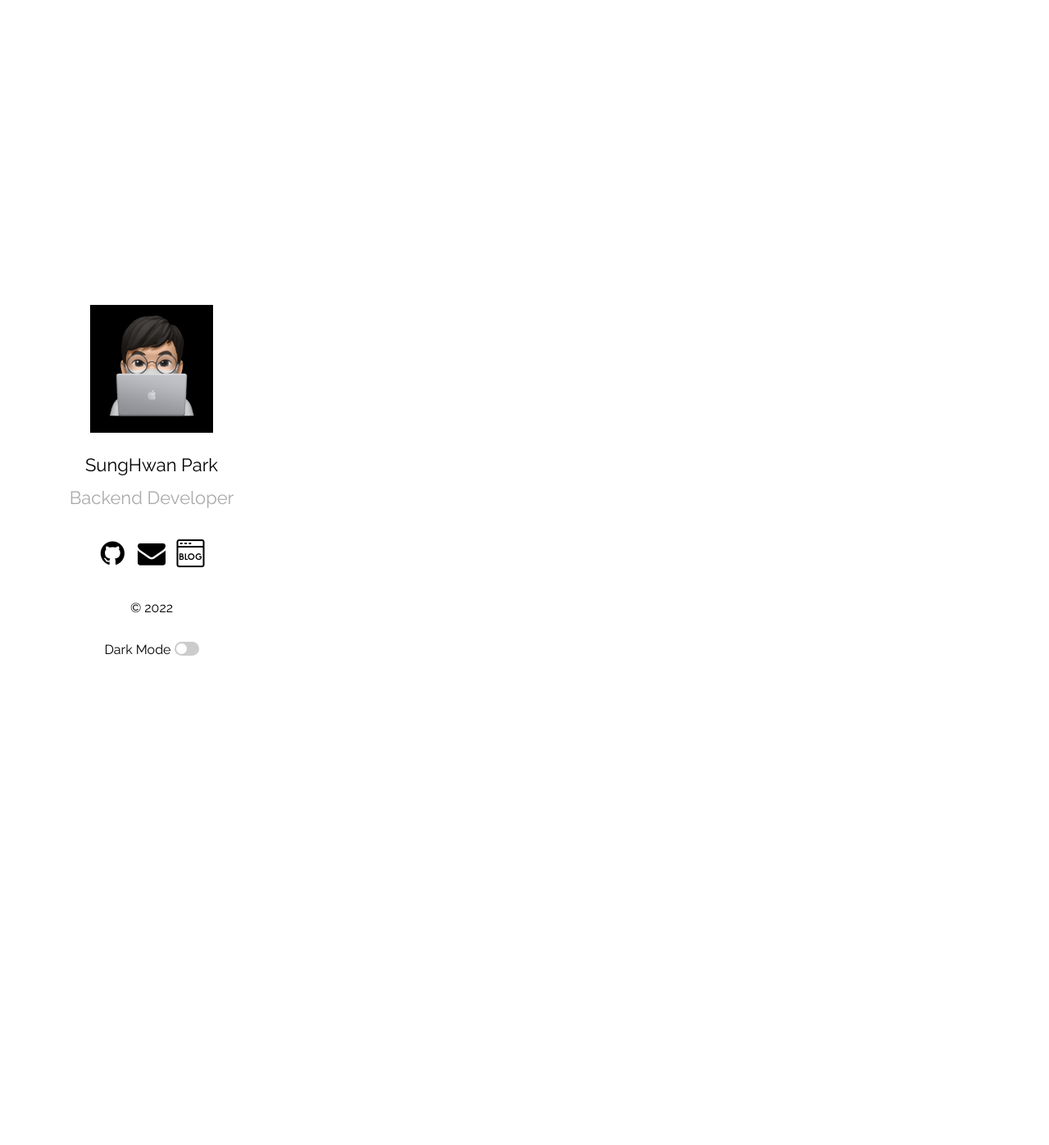
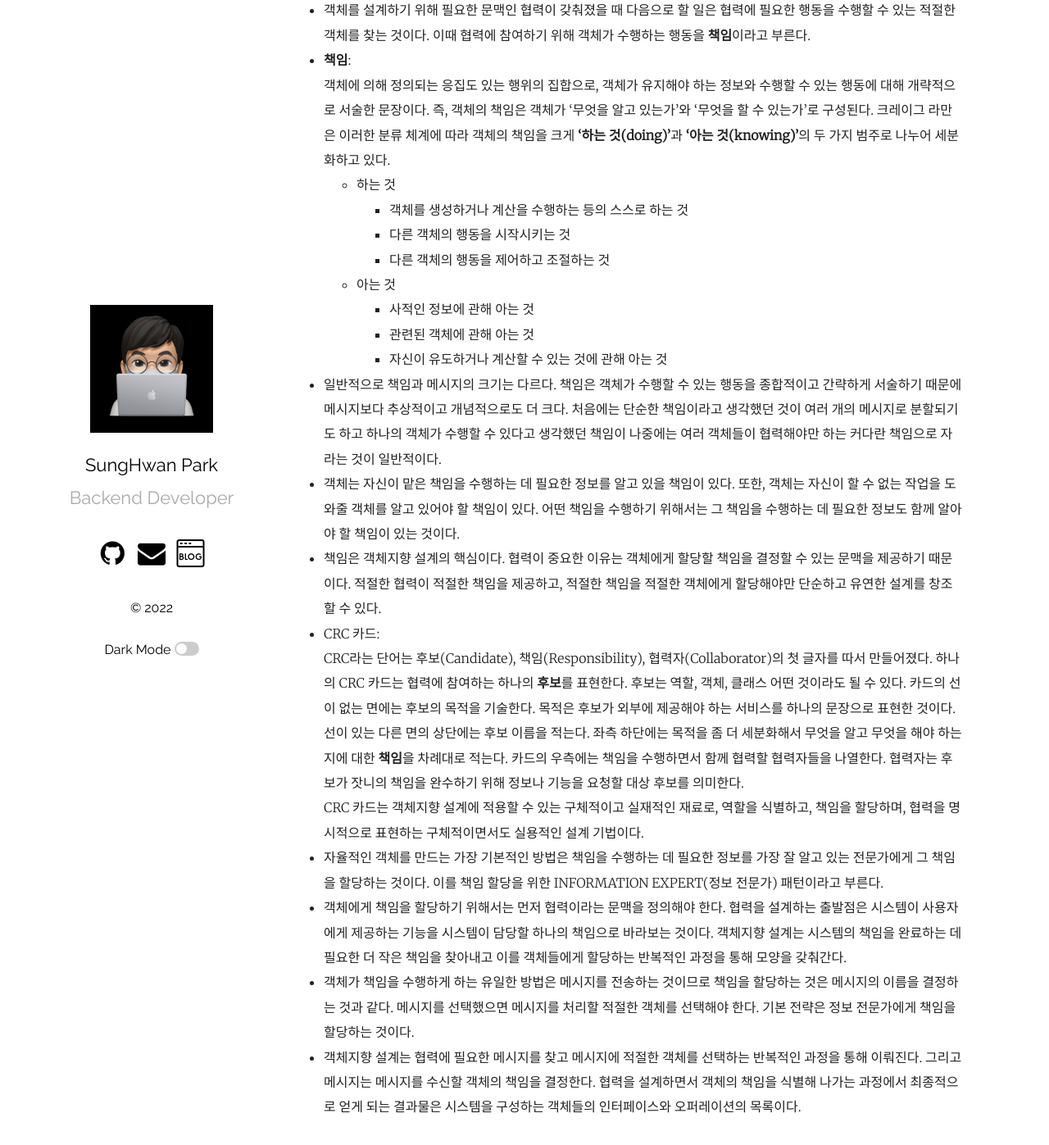
Before and after one commit to mrpark219/TIL, a Jekyll site: the page built from _posts/2022-08-01-8월TIL.markdown, in a window 1280 px wide and 1400 px high, scrolled down 13242 px. Shown: the top 1397 px of the window at 82% size. Built offline with Jekyll 4.4.1, drawn with Linux system fonts in a browser that asks for light colours; comment, search, counter and statistics services are not loaded; some of the changed text lies outside the part shown.

Commit message:
feat: 2022-08-14 TIL 추가

```diff
--- a/_posts/2022-08-01-8월TIL.markdown
+++ b/_posts/2022-08-01-8월TIL.markdown
@@ -302,3 +302,33 @@ categories: 202208 TIL
 -   객체의 행동을 결정하는 것이 협력이라면 객체의 상태를 결정하는 것은 행동이다. 객체의 상태는 그 객체가 행동을 수행하는 데 필요한 정보가 무엇인지로 결정된다. 객체는 자신의 상태를 스스로 결정하고 관리하는 자율적인 존재이기 때문에 객체가 수행하는 행동에 필요한 상태도 함께 가지고 있어야 한다.
 
 -   상태는 객체가 행동하는 데 필요한 정보에 의해 결정되고 행동은 협력 안에서 객체가 처리할 메시지로 결졍된다. 결과적으로 객체가 참여하는 협력이 객체를 구성하는 행동과 상태를 모두 결정한다. 따라서 협력은 객체를 설계하는 데 필요한 일종의 **문맥(context)**을 제공한다.
+
+---
+
+### 8/14(일)
+
+오브젝트 - 3. 역할, 책임, 협력
+[p.78 ~ p.83]
+
+-   객체를 설계하기 위해 필요한 문맥인 협력이 갖춰졌을 때 다음으로 할 일은 협력에 필요한 행동을 수행할 수 있는 적절한 객체를 찾는 것이다. 이때 협력에 참여하기 위해 객체가 수행하는 행동을 **책임**이라고 부른다.
+-   **책임**:
+    객체에 의해 정의되는 응집도 있는 행위의 집합으로, 객체가 유지해야 하는 정보와 수행할 수 있는 행동에 대해 개략적으로 서술한 문장이다. 즉, 객체의 책임은 객체가 '무엇을 알고 있는가'와 '무엇을 할 수 있는가'로 구성된다. 크레이그 라만은 이러한 분류 체계에 따라 객체의 책임을 크게 **'하는 것(doing)'**과 **'아는 것(knowing)'**의 두 가지 범주로 나누어 세분화하고 있다.
+    -   하는 것
+        -   객체를 생성하거나 계산을 수행하는 등의 스스로 하는 것
+        -   다른 객체의 행동을 시작시키는 것
+        -   다른 객체의 행동을 제어하고 조절하는 것
+    -   아는 것
+        -   사적인 정보에 관해 아는 것
+        -   관련된 객체에 관해 아는 것
+        -   자신이 유도하거나 계산할 수 있는 것에 관해 아는 것
+-   일반적으로 책임과 메시지의 크기는 다르다. 책임은 객체가 수행할 수 있는 행동을 종합적이고 간략하게 서술하기 때문에 메시지보다 추상적이고 개념적으로도 더 크다. 처음에는 단순한 책임이라고 생각했던 것이 여러 개의 메시지로 분할되기도 하고 하나의 객체가 수행할 수 있다고 생각했던 책임이 나중에는 여러 객체들이 협력해야만 하는 커다란 책임으로 자라는 것이 일반적이다.
+-   객체는 자신이 맡은 책임을 수행하는 데 필요한 정보를 알고 있을 책임이 있다. 또한, 객체는 자신이 할 수 없는 작업을 도와줄 객체를 알고 있어야 할 책임이 있다. 어떤 책임을 수행하기 위해서는 그 책임을 수행하는 데 필요한 정보도 함께 알아야 할 책임이 있는 것이다.
+-   책임은 객체지향 설계의 핵심이다. 협력이 중요한 이유는 객체에게 할당할 책임을 결정할 수 있는 문맥을 제공하기 때문이다. 적절한 협력이 적절한 책임을 제공하고, 적절한 책임을 적절한 객체에게 할당해야만 단순하고 유연한 설계를 창조할 수 있다.
+-   CRC 카드:
+    CRC라는 단어는 후보(Candidate), 책임(Responsibility), 협력자(Collaborator)의 첫 글자를 따서 만들어졌다. 하나의 CRC 카드는 협력에 참여하는 하나의 **후보**를 표현한다. 후보는 역할, 객체, 클래스 어떤 것이라도 될 수 있다. 카드의 선이 없는 면에는 후보의 목적을 기술한다. 목적은 후보가 외부에 제공해야 하는 서비스를 하나의 문장으로 표현한 것이다.
+    선이 있는 다른 면의 상단에는 후보 이름을 적는다. 좌측 하단에는 목적을 좀 더 세분화해서 무엇을 알고 무엇을 해야 하는지에 대한 **책임**을 차례대로 적는다. 카드의 우측에는 책임을 수행하면서 함께 협력할 협력자들을 나열한다. 협력자는 후보가 잣니의 책임을 완수하기 위해 정보나 기능을 요청할 대상 후보를 의미한다.
+    CRC 카드는 객체지향 설계에 적용할 수 있는 구체적이고 실재적인 재료로, 역할을 식별하고, 책임을 할당하며, 협력을 명시적으로 표현하는 구체적이면서도 실용적인 설계 기법이다.
+-   자율적인 객체를 만드는 가장 기본적인 방법은 책임을 수행하는 데 필요한 정보를 가장 잘 알고 있는 전문가에게 그 책임을 할당하는 것이다. 이를 책임 할당을 위한 INFORMATION EXPERT(정보 전문가) 패턴이라고 부른다.
+-   객체에게 책임을 할당하기 위해서는 먼저 협력이라는 문맥을 정의해야 한다. 협력을 설계하는 출발점은 시스템이 사용자에게 제공하는 기능을 시스템이 담당할 하나의 책임으로 바라보는 것이다. 객체지향 설계는 시스템의 책임을 완료하는 데 필요한 더 작은 책임을 찾아내고 이를 객체들에게 할당하는 반복적인 과정을 통해 모양을 갖춰간다.
+-   객체가 책임을 수행하게 하는 유일한 방법은 메시지를 전송하는 것이므로 책임을 할당하는 것은 메시지의 이름을 결정하는 것과 같다. 메시지를 선택했으면 메시지를 처리할 적절한 객체를 선택해야 한다. 기본 전략은 정보 전문가에게 책임을 할당하는 것이다.
+-   객체지향 설계는 협력에 필요한 메시지를 찾고 메시지에 적절한 객체를 선택하는 반복적인 과정을 통해 이뤄진다. 그리고 메시지는 메시지를 수신할 객체의 책임을 결정한다. 협력을 설계하면서 객체의 책임을 식별해 나가는 과정에서 최종적으로 얻게 되는 결과물은 시스템을 구성하는 객체들의 인터페이스와 오퍼레이션의 목록이다.
```
